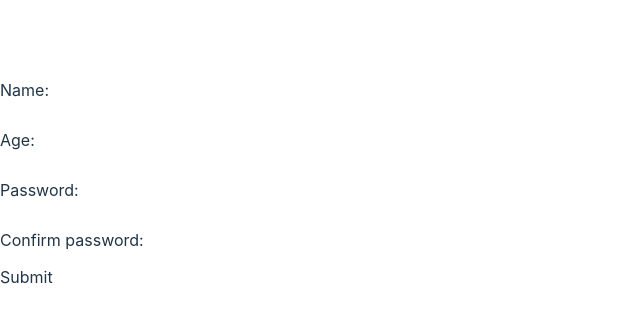
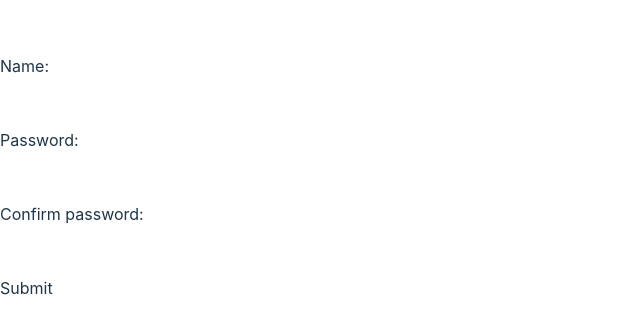
Before and after one commit to slade77777/reactjs-project-railway64, a React (Vite) app: page / in a window 1280 px wide. Shown: the part 223-556 px from the top of the page, without its empty margins (0-640 px from the left). Built offline with nearby package versions, Linux system fonts and the light colour scheme.

Commit message:
axios post data

```diff
--- a/src/components/UserForm.tsx
+++ b/src/components/UserForm.tsx
@@ -1,47 +1,47 @@
 import {useForm} from "react-hook-form";
 import {yupResolver} from "@hookform/resolvers/yup";
 import * as yup from "yup";
-import { useNavigate } from "react-router-dom";
-import {useContext, useEffect, useState} from "react";
-import {AppContext} from "../App.tsx";
+import {createUser} from "../services/user-api.ts";
 
 const schema = yup.object({
+  name: yup.string().required(),
   password: yup.string().min(6).max(20),
   confirmPassword: yup.string().oneOf([yup.ref('password')])
 }).required();
 
-const UserForm = () => {
-  const { register, handleSubmit, watch, formState: { errors } }
+const UserForm = ({ updateList } : { updateList: () => void }) => {
+  const { register, handleSubmit, formState: { errors } }
     = useForm({
     resolver: yupResolver(schema)
   });
-  const dataContext = useContext<any>(AppContext);
-  const navigate = useNavigate();
-  const [name, setName] = useState('')
-  const [age, setAge] = useState('')
 
-  function onSubmit(data: any) {
-    dataContext?.changeUser({password: data.password});
-    navigate(`/user`)
+  async function onSubmit(data: any) {
+    const userData = {
+      name: data.name,
+      password: data.password
+    }
+    try {
+      await createUser(userData);
+      updateList();
+    } catch (e) {
+      console.log(e)
+    }
   }
 
   return <div>
     <form onSubmit={handleSubmit(onSubmit)}>
       <div>
-        <label className="title">Name: </label>
-        <input type='text' onChange={(e) => setName(e.target.value)}  style={{ backgroundColor: 'white', width: 200, height: 50, color: 'black'}}/>
+        <p className="title w-40">Name: </p>
+        <input type='text' {...register('name')}  style={{ backgroundColor: 'white', width: 200, height: 50, color: 'black'}}/>
         <p></p>
-        <label className="title">Age: </label>
-        <input type='number' onChange={(e) => setAge(e.target.value)}  style={{ backgroundColor: 'white', width: 200, height: 50, color: 'black'}}/>
-        <p></p>
-        <label className="title">Password: </label>
+        <p className="title w-40">Password: </p>
         <input {...register('password')} type='text' style={{ backgroundColor: 'white', width: 200, height: 50, color: 'black'}}/>
         <p style={{color: 'red'}}>{errors.password?.message}</p>
 
-        <label className="title">Confirm password: </label>
+        <p className="title w-40">Confirm password: </p>
         <input {...register('confirmPassword')} type='text' style={{ backgroundColor: 'white', width: 200, height: 50, color: 'black'}} />
         <p style={{color: 'red'}}>{errors.confirmPassword?.message}</p>
-        <input type="submit" />
+        <input className="ml-16 p-4 mt-8 border-2 border-solid border-white rounded-md cursor-pointer" type="submit" />
       </div>
       <div id="outside-div"></div>
     </form>
--- a/src/page/UserList.tsx
+++ b/src/page/UserList.tsx
@@ -1,7 +1,7 @@
-import {Container} from "./Calculate.tsx";
 import {useEffect, useState} from "react";
-import axios from "axios";
 import styled from "styled-components";
+import UserForm from "../components/UserForm.tsx";
+import {getUserList} from "../services/user-api.ts";
 
 type User = {name: string, password: string}
 
@@ -15,7 +15,7 @@ const UserItem = ({user}: {user: User}) => {
 const UserList = () => {
   const [userList, setUserList] = useState<User[]>([])
   function getListUser() {
-    axios.get('https://645644b92e41ccf16918360b.mockapi.io/user').then((response) => {
+    getUserList().then((response) => {
       setUserList(response.data)
     }).catch(error => {
       console.log(error)
@@ -26,11 +26,18 @@ const UserList = () => {
     getListUser();
   }, [])
 
-  return <Container>
-    {
-      userList.map((item, index) => <UserItem user={item} key={index}/>)
-    }
-  </Container>
+  return (
+    <div className="grid grid-cols-2 w-screen h-screen">
+      <div className="flex flex-col items-center justify-center w-full h-full">
+        <UserForm updateList={getListUser} />
+      </div>
+      <div className="flex flex-col items-center justify-center w-full h-full border-l-2 border-white border-solid">
+        {
+          userList.map((item, index) => <UserItem user={item} key={index}/>)
+        }
+      </div>
+    </div>
+  )
 }
 
 const Item = styled.div`
--- /dev/null
+++ b/src/services/user-api.ts
@@ -0,0 +1,9 @@
+import axios from "axios";
+
+export async function getUserList() {
+  return axios.get('https://645644b92e41ccf16918360b.mockapi.io/user')
+}
+
+export async function createUser(data: any) {
+  return axios.post('https://645644b92e41ccf16918360b.mockapi.io/user', data)
+}
```
